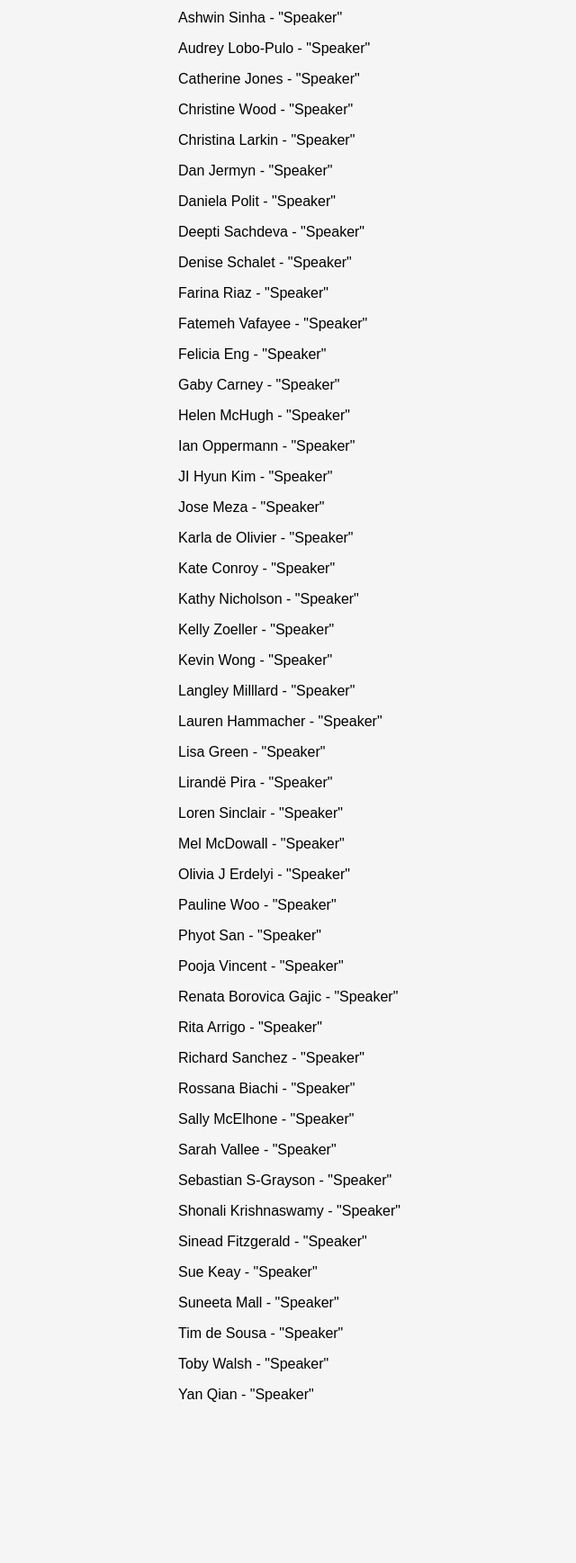
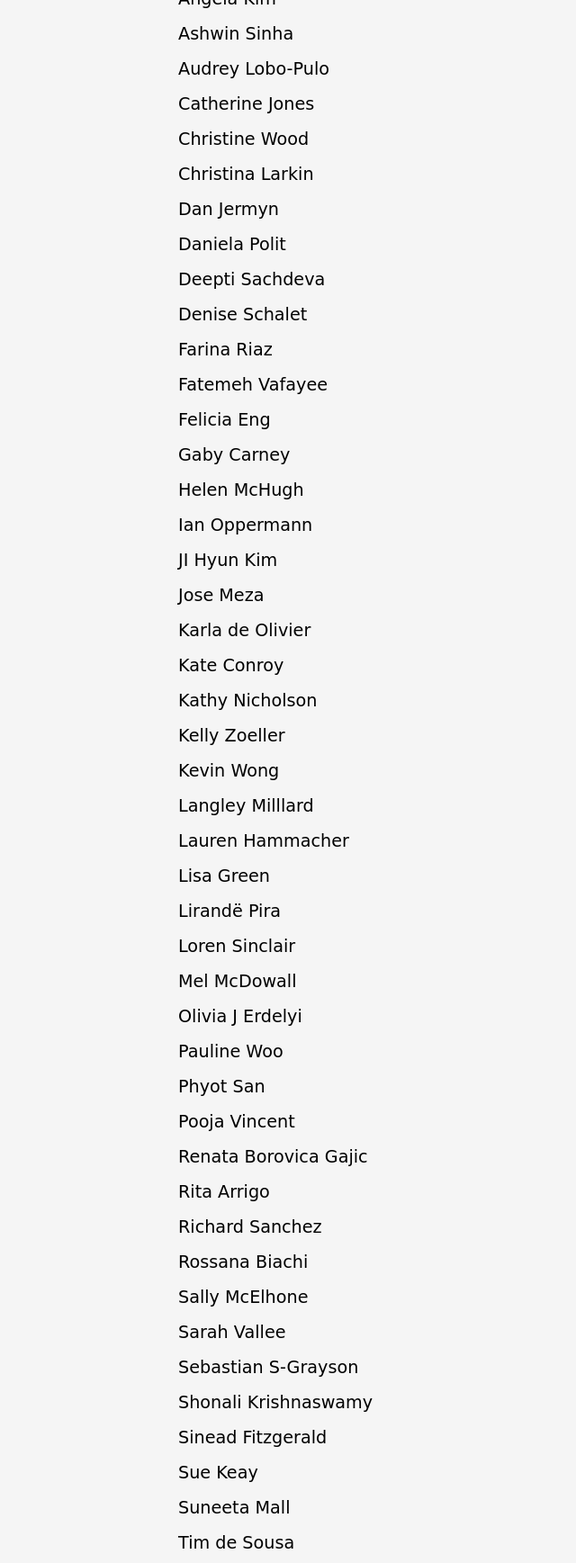
Before and after one commit to Joshua2137/WAICODE, a plain HTML site: page index.html in a window 1280 px wide. Shown: the part 219-1956 px from the top of the page at 90% size, without its empty margins (142-782 px from the left). Before the commit the page ends 1826 px from the top, so only its background shows below. Drawn offline with Linux system fonts and the light colour scheme.

Commit message:
Version3

```diff
--- a/index.html
+++ b/index.html
@@ -3,7 +3,7 @@
 <head>
   <meta charset="UTF-8" />
   <meta name="viewport" content="width=device-width, initial-scale=1.0" />
-  <title>Speakers List</title>
+  <title>Speaker Guest List</title>
   <style>
     body {
       font-family: Arial, sans-serif;
@@ -21,61 +21,63 @@
     }
     li {
       padding: 8px 0;
+      font-family: "Brush Script MT", cursive;
+      font-size: 1.2rem;
     }
   </style>
 </head>
 <body>
-  <h1>Speakers</h1>
+  <h1>Speaker Guest List</h1>
   <ul>
-    <li>Aini Suzana Ariffin - "Speaker"</li>
-    <li>Amy Shi-Nash - "Speaker"</li>
-    <li>Angela Kim - "Speaker"</li>
-    <li>Ashwin Sinha - "Speaker"</li>
-    <li>Audrey Lobo-Pulo - "Speaker"</li>
-    <li>Catherine Jones - "Speaker"</li>
-    <li>Christine Wood - "Speaker"</li>
-    <li>Christina Larkin - "Speaker"</li>
-    <li>Dan Jermyn - "Speaker"</li>
-    <li>Daniela Polit - "Speaker"</li>
-    <li>Deepti Sachdeva - "Speaker"</li>
-    <li>Denise Schalet - "Speaker"</li>
-    <li>Farina Riaz - "Speaker"</li>
-    <li>Fatemeh Vafayee - "Speaker"</li>
-    <li>Felicia Eng - "Speaker"</li>
-    <li>Gaby Carney - "Speaker"</li>
-    <li>Helen McHugh - "Speaker"</li>
-    <li>Ian Oppermann - "Speaker"</li>
-    <li>JI Hyun Kim - "Speaker"</li>
-    <li>Jose Meza - "Speaker"</li>
-    <li>Karla de Olivier - "Speaker"</li>
-    <li>Kate Conroy - "Speaker"</li>
-    <li>Kathy Nicholson - "Speaker"</li>
-    <li>Kelly Zoeller - "Speaker"</li>
-    <li>Kevin Wong - "Speaker"</li>
-    <li>Langley Milllard - "Speaker"</li>
-    <li>Lauren Hammacher - "Speaker"</li>
-    <li>Lisa Green - "Speaker"</li>
-    <li>Lirandë Pira - "Speaker"</li>
-    <li>Loren Sinclair - "Speaker"</li>
-    <li>Mel McDowall - "Speaker"</li>
-    <li>Olivia J Erdelyi - "Speaker"</li>
-    <li>Pauline Woo - "Speaker"</li>
-    <li>Phyot San - "Speaker"</li>
-    <li>Pooja Vincent - "Speaker"</li>
-    <li>Renata Borovica Gajic - "Speaker"</li>
-    <li>Rita Arrigo - "Speaker"</li>
-    <li>Richard Sanchez - "Speaker"</li>
-    <li>Rossana Biachi - "Speaker"</li>
-    <li>Sally McElhone - "Speaker"</li>
-    <li>Sarah Vallee - "Speaker"</li>
-    <li>Sebastian S-Grayson - "Speaker"</li>
-    <li>Shonali Krishnaswamy - "Speaker"</li>
-    <li>Sinead Fitzgerald - "Speaker"</li>
-    <li>Sue Keay - "Speaker"</li>
-    <li>Suneeta Mall - "Speaker"</li>
-    <li>Tim de Sousa - "Speaker"</li>
-    <li>Toby Walsh - "Speaker"</li>
-    <li>Yan Qian - "Speaker"</li>
+    <li>Aini Suzana Ariffin</li>
+    <li>Amy Shi-Nash</li>
+    <li>Angela Kim</li>
+    <li>Ashwin Sinha</li>
+    <li>Audrey Lobo-Pulo</li>
+    <li>Catherine Jones</li>
+    <li>Christine Wood</li>
+    <li>Christina Larkin</li>
+    <li>Dan Jermyn</li>
+    <li>Daniela Polit</li>
+    <li>Deepti Sachdeva</li>
+    <li>Denise Schalet</li>
+    <li>Farina Riaz</li>
+    <li>Fatemeh Vafayee</li>
+    <li>Felicia Eng</li>
+    <li>Gaby Carney</li>
+    <li>Helen McHugh</li>
+    <li>Ian Oppermann</li>
+    <li>JI Hyun Kim</li>
+    <li>Jose Meza</li>
+    <li>Karla de Olivier</li>
+    <li>Kate Conroy</li>
+    <li>Kathy Nicholson</li>
+    <li>Kelly Zoeller</li>
+    <li>Kevin Wong</li>
+    <li>Langley Milllard</li>
+    <li>Lauren Hammacher</li>
+    <li>Lisa Green</li>
+    <li>Lirandë Pira</li>
+    <li>Loren Sinclair</li>
+    <li>Mel McDowall</li>
+    <li>Olivia J Erdelyi</li>
+    <li>Pauline Woo</li>
+    <li>Phyot San</li>
+    <li>Pooja Vincent</li>
+    <li>Renata Borovica Gajic</li>
+    <li>Rita Arrigo</li>
+    <li>Richard Sanchez</li>
+    <li>Rossana Biachi</li>
+    <li>Sally McElhone</li>
+    <li>Sarah Vallee</li>
+    <li>Sebastian S-Grayson</li>
+    <li>Shonali Krishnaswamy</li>
+    <li>Sinead Fitzgerald</li>
+    <li>Sue Keay</li>
+    <li>Suneeta Mall</li>
+    <li>Tim de Sousa</li>
+    <li>Toby Walsh</li>
+    <li>Yan Qian</li>
   </ul>
 </body>
 </html>
```
